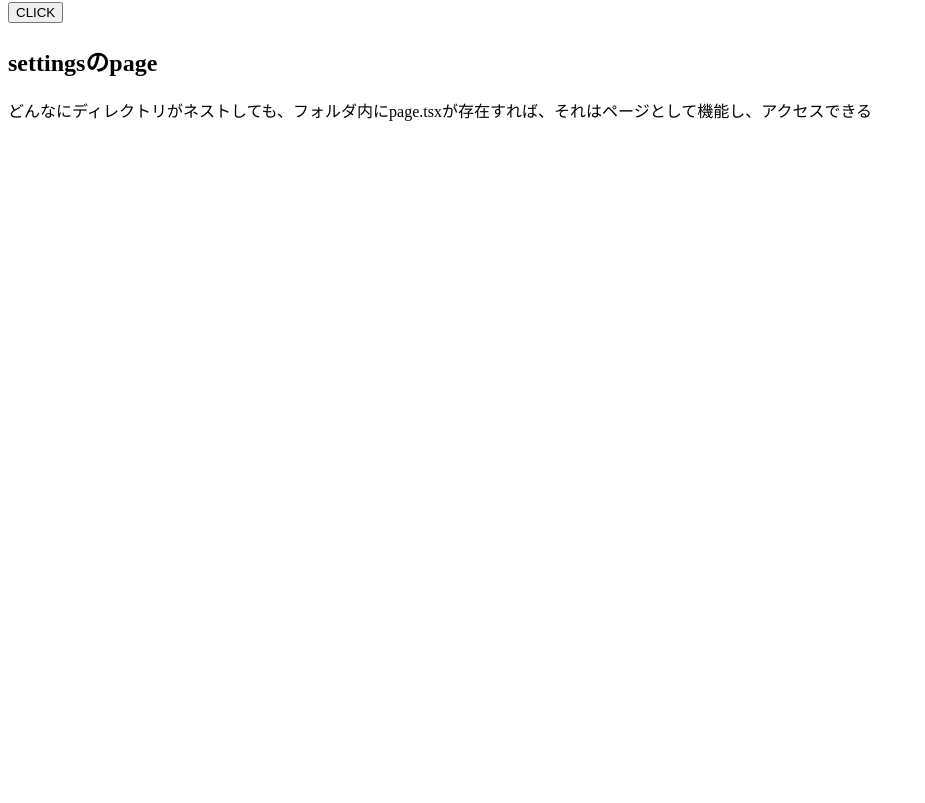
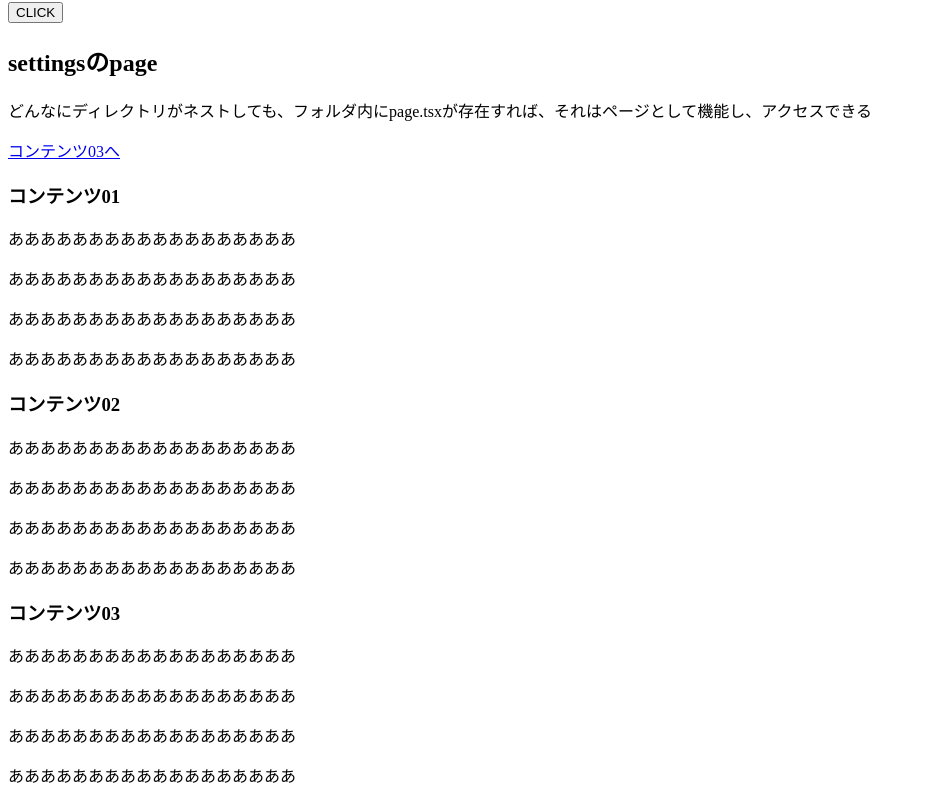
Before and after one commit to toku-chan/study-next-app-router, a Next.js app: page /dashboard/settings in a window 1280 px wide. Shown: the part 1139-1942 px from the top of the page, without its empty margins (0-925 px from the left). Before the commit the page ends 1277 px from the top, so only its background shows below. Built offline with nearby package versions, Linux system fonts and the light colour scheme.

Commit message:
Linking-Navigating/Link-scroll-id

```diff
--- a/src/app/dashboard/settings/page.tsx
+++ b/src/app/dashboard/settings/page.tsx
@@ -1,8 +1,32 @@
+import Link from "next/link"
+
 export default function Settings() {
   return(
     <section>
       <h2>settingsのpage</h2>
       <p>どんなにディレクトリがネストしても、フォルダ内にpage.tsxが存在すれば、それはページとして機能し、アクセスできる</p>
+      <Link href={'/dashboard/settings#content03'}>コンテンツ03へ</Link>
+      <section id="content01">
+        <h3>コンテンツ01</h3>
+        <p>ああああああああああああああああああ</p>
+        <p>ああああああああああああああああああ</p>
+        <p>ああああああああああああああああああ</p>
+        <p>ああああああああああああああああああ</p>
+      </section>
+      <section id="content02">
+        <h3>コンテンツ02</h3>
+        <p>ああああああああああああああああああ</p>
+        <p>ああああああああああああああああああ</p>
+        <p>ああああああああああああああああああ</p>
+        <p>ああああああああああああああああああ</p>
+      </section>
+      <section id="content03">
+        <h3>コンテンツ03</h3>
+        <p>ああああああああああああああああああ</p>
+        <p>ああああああああああああああああああ</p>
+        <p>ああああああああああああああああああ</p>
+        <p>ああああああああああああああああああ</p>
+      </section>
     </section>
   )
 }
```
